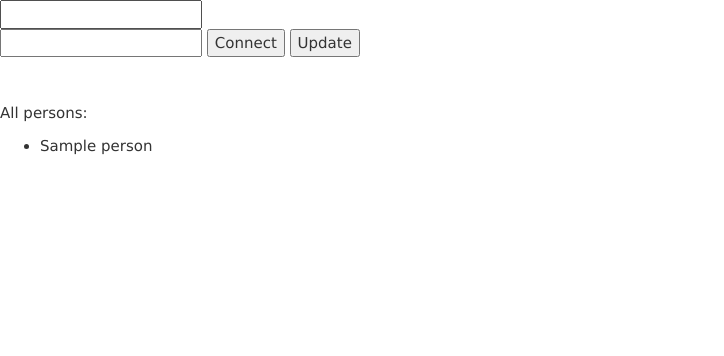
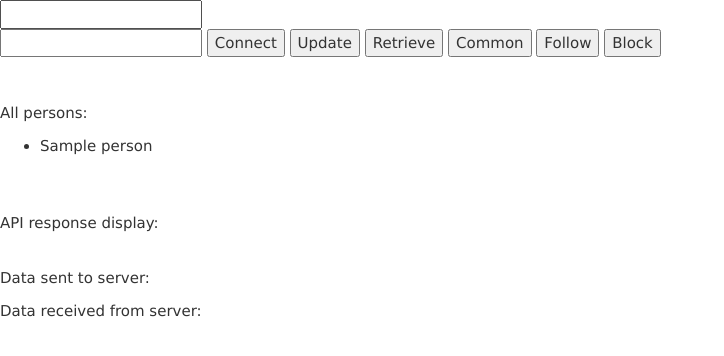
Before and after one commit to Jiang-hao/Friend-management, a Django app: page /index/ in a window 1280 px wide. Shown: the top 356 px of the page, without its empty margins (0-724 px from the left). Run offline with Django 3.2, Linux system fonts and the light colour scheme; tables that the repository leaves empty hold one stand-in row (values such as "Sample post"); some libraries are stand-ins or nearby versions.

Commit message:
Finished 5th api, but did not add validations for blocked friends in connect ohyeah

```diff
--- a/djangorest/api/models.py
+++ b/djangorest/api/models.py
@@ -2,20 +2,21 @@ from django.db import models
 from django.contrib.postgres.fields import ArrayField
 # Create your models here.
 class Person(models.Model):
-	name = models.CharField(max_length=50, unique=True, blank=False, primary_key=True)
-
+	name = models.CharField(max_length=200, unique=True, blank=False, primary_key=True)
+	post_message = models.CharField(max_length = 200, default='') # self post
+	received_message = models.CharField(max_length = 200, default='') # receive from others
 
 class Friends(models.Model):
 	person = models.ForeignKey(Person,on_delete=models.CASCADE)
 	friends = ArrayField(
-		models.CharField(max_length=50,null=True)
+		models.CharField(max_length=200,null=True)
 		)
 	blocked_friends = ArrayField(
-		models.CharField(max_length=50,null=True)
+		models.CharField(max_length=200,null=True)
 		)
-	follows = ArrayField(
-		models.CharField(max_length=50,null=True)
+	follower = ArrayField(
+		models.CharField(max_length=200,null=True)
 		) # Friends subscribe this person
-	following = ArrayField(
-		models.CharField(max_length=50,null=True)
+	follow = ArrayField(
+		models.CharField(max_length=200,null=True)
 		) # Friends this person subscribes
--- a/djangorest/api/templates/index.html
+++ b/djangorest/api/templates/index.html
@@ -44,6 +44,10 @@
 	<input id="target" type='text'>
 	<button id='connect' >Connect</button>
 	<button id='update' >Update</button>
+	<button id='retrieve' >Retrieve</button>
+	<button id='common' >Common</button>
+	<button id='follow' >Follow</button>
+	<button id='block' >Block</button>
 </div>
 <br><br>
 
@@ -56,22 +60,40 @@
 
 
 </div>
+<br><br>
+
+<div>
+
+	<p>API response display:</p>
+	<br>
+<p>Data sent to server:
+	<span id='send'>
+
+	</span>
+<br>
+<p>Data received from server:
+	<span id='receive'>
+
+	</span>
+
+</div>
 
 
 	<script>
 
  $('#connect').on('click',function(){
-
+		var para = [$('#requestor').val(),$('#target').val()]
 		$.ajax({
 			type:"POST",
 			dataType: "json",
 			url: 'http://localhost:8000/connect/',
 			data:{
-				'requestor':$('#requestor').val(),
-				'target':$('#target').val()
+				'friends':para
 			},
 			success: function(result){
-				alert(result["success"])
+				$('#send').html(para)
+				$('#receive').html(JSON.stringify(result))
+
 			},
 			error: function(xhr,thrownError){
 				alert(thrownError)
@@ -80,6 +102,84 @@
 
 
 });
+
+
+  $('#retrieve').on('click',function(){
+  		var para = $('#requestor').val()
+		$.ajax({
+			type:"POST",
+			url: 'http://localhost:8000/retrieve/',
+			data:{
+				'email': para
+			},
+			success: function(result){
+				$('#send').html(para)
+				$('#receive').html(JSON.stringify(result))
+			},
+
+		});
+
+
+});
+
+  $('#common').on('click',function(){
+  		var para = [$('#requestor').val(),$('#target').val()]
+		$.ajax({
+			type:"POST",
+			url: 'http://localhost:8000/common/',
+			data:{
+				'friends': para
+			},
+			success: function(result){
+				$('#send').html(para)
+				$('#receive').html(JSON.stringify(result))
+			},
+
+		});
+
+
+});
+
+
+  $('#follow').on('click',function(){
+  		var para = [$('#requestor').val(),$('#target').val()]
+		$.ajax({
+			type:"POST",
+			url: 'http://localhost:8000/follow/',
+			data:{
+				'requestor': $('#requestor').val(),
+				'target': $('#target').val(),
+			},
+			success: function(result){
+				$('#send').html(para)
+				$('#receive').html(JSON.stringify(result))
+			},
+
+		});
+
+
+});
+
+
+  $('#block').on('click',function(){
+  		var para = [$('#requestor').val(),$('#target').val()]
+		$.ajax({
+			type:"POST",
+			url: 'http://localhost:8000/block/',
+			data:{
+				'requestor': $('#requestor').val(),
+				'target': $('#target').val(),
+			},
+			success: function(result){
+				$('#send').html(para)
+				$('#receive').html(JSON.stringify(result))
+			},
+
+		});
+
+
+});
+
 
   $('#update').on('click',function(){
 
@@ -95,6 +195,7 @@
 
 
 });
+
 
 
 
--- a/djangorest/api/urls.py
+++ b/djangorest/api/urls.py
@@ -3,9 +3,12 @@ from rest_framework.urlpatterns import format_suffix_patterns
 from . import views
 
 urlpatterns = {
-    url(r'^friends/$', views.CreateView.as_view(), name="create"),
     url(r'^all/$', views.listAll, name="listAll"),
     url(r'^connect/$', views.connect, name="connect"),
+    url(r'^retrieve/$',views.retrieve,name='retrieve'),
+    url(r'^common/$',views.common,name='common'),
+    url(r'^follow/$',views.follow,name='follow'),
+    url(r'^block/$',views.block,name='block'),
     url(r'^index/$',views.index,name='index')
 }
 
--- a/djangorest/api/views.py
+++ b/djangorest/api/views.py
@@ -41,44 +41,56 @@ def listAll(request):
 	persons = Person.objects.all()
 	context = {'allPersons': persons}
 	return render(request,'templates/index.html',context)
-	# for a in persons:
-	# 	friend_list = Friends.objects.filter(person = a)
-	# 	if(bool(friend_list)):
-	# 		# True if not empty
-	# 		res[a.name] = friend_list.get().friends
-	# 	else:
-	# 		res[a.name] = ['No friends']
-
-	# res['1'] = 1
-	# res['2'] = 3
-	#data = serializers.serialize('json', res)
-	#return HttpResponse(json.dumps(res))
 
 
 @csrf_exempt
 def connect(request):
-
- 	requestor = request.POST.get('requestor')
- 	target = request.POST.get('target')
- 	res={}
- 	try:
+	data = request.POST.getlist('friends[]')
+	requestor = data[0]
+	target = data[1]
+	res={}
+	try:
 	 	if bool(Person.objects.filter(name=requestor)):
 	 		#Record exists
 	 		requestor_obj = Person.objects.get(name=requestor)
 	 	else:
 	 		#No records
-	 		Person.objects.create(name=requestor)
+	 		Person.objects.create(name=requestor,post_message='',receive_message='')
 	 		requestor_obj = Person.objects.get(name=requestor)
+	 		Friends.objects.create(person=requestor_obj,friends=[], blocked_friends=[],follower=[],follow=[] )
 
-	 	if bool(Friends.objects.filter(person=requestor_obj)):
+
+	 	if bool(Person.objects.filter(name=target)):
+	 		#Record exists
+	 		target_obj = Person.objects.get(name=target)
+	 	else:
+	 		#No records
+	 		Person.objects.create(name=target,post_message='',receive_message='')
+	 		target_obj = Person.objects.get(name=target)
+	 		Friends.objects.create(person=target_obj,friends=[], blocked_friends=[],follower=[],follow=[] )
+
+	 	try:
 	 		#Record exists
 	 		requestor_friends = Friends.objects.get(person=requestor_obj)
-	 		requestor_friends.friends.append(target)
-	 		requestor_friends.save()
-	 	else:
-	 		#No records
-	 		Friends.objects.create(person=requestor_obj,friends=[target], blocked_friends=[],follows=[],following=[] )
- 		res['success'] = True
+	 		if target not in requestor_friends.friends:
+		 		requestor_friends.friends.append(target)
+		 		requestor_friends.save()
+		 		res['success'] = True
+		 	else:
+		 		res['success'] = False
+		 		res['reason'] = target + " is already a friend of "+requestor
+
+	 		target_friends = Friends.objects.get(person=target_obj)
+	 		if requestor not in target_friends.friends:
+		 		target_friends.friends.append(requestor)
+		 		target_friends.save()
+		 		res['success'] = True
+		 	else:
+		 		res['success'] = False
+		 		res['reason'] = target + " is already a friend of "+requestor
+	 	except Exception as e:
+	 		res['success'] = False
+	 		res['reason'] = "Error occured: "+ str(e)
  	# try:
  	# 	requestor_friends = Friends.objects.get(person=requestor_obj)
  	# 	requestor_friends.friends.append(target)
@@ -86,6 +98,170 @@ def connect(request):
  	# except:
  	# 	res['success'] = False
  	# res['success'] = requestor_obj.name
- 	except:
+	except Exception as e:
  		res['success'] = False
- 	return HttpResponse(json.dumps(res))
+ 		res['reason'] = "Error occured: "+ str(e)
+	return HttpResponse(json.dumps(res))
+
+@csrf_exempt
+def retrieve(request):
+	res={}
+	email = request.POST.get('email')
+	try:
+		the_person = Person.objects.get(name=email)
+
+	except:
+		res['success'] = False
+		res['reason'] = email + " is not in Person database"
+		return HttpResponse(json.dumps(res))
+	try:
+		friend_list = Friends.objects.get(person=the_person).friends
+	except:
+		res['success'] = False
+		res['reason'] = email + " is not in Friends database"
+		return HttpResponse(json.dumps(res))
+
+
+	res['success'] = True
+	res['friends'] = friend_list
+	res['count'] = len(friend_list)
+
+	return HttpResponse(json.dumps(res))
+
+
+@csrf_exempt
+def common(request):
+	data = request.POST.getlist('friends[]')
+	requestor = data[0]
+	target = data[1]
+	res={}
+	try:
+		requestor_person = Person.objects.get(name=requestor)
+
+	except:
+		res['success'] = False
+		res['reason'] = requestor + " is not in Person database"
+		return HttpResponse(json.dumps(res))
+	try:
+		target_person = Person.objects.get(name=target)
+
+	except:
+		res['success'] = False
+		res['reason'] = target + " is not in Person database"
+		return HttpResponse(json.dumps(res))
+
+	try:
+		requestor_friend_list = Friends.objects.get(person=requestor_person).friends
+	except:
+		res['success'] = False
+		res['reason'] = requestor+" is not in Friends database"
+		return HttpResponse(json.dumps(res))
+	try:
+		target_friend_list = Friends.objects.get(person=target_person).friends
+	except:
+		res['success'] = False
+		res['reason'] = target+" is not in Friends database"
+		return HttpResponse(json.dumps(res))
+
+	commont_friends= list(set(requestor_friend_list).intersection(target_friend_list))
+
+
+	res['success'] = True
+	res['friends'] = commont_friends
+	res['count'] = len(commont_friends)
+
+	return HttpResponse(json.dumps(res))
+
+@csrf_exempt
+def follow(request):
+
+	res={}
+	requestor = request.POST.get('requestor')
+	target = request.POST.get('target')
+	try:
+		requestor_person = Person.objects.get(name=requestor)
+
+	except:
+		#Not in Person db. Create one for requestor
+		Person.objects.create(name=requestor,post_message='',receive_message='')
+		requestor_person = Person.objects.get(name=requestor)
+		Friends.objects.create(person=requestor_person,friends=[],blocked_friends=[],follower=[],follow=[])
+
+
+	try:
+		target_person = Person.objects.get(name=target)
+
+	except:
+		#Not in Person db. Create one for requestor
+		Person.objects.create(name=target,post_message='',receive_message='')
+		target_person = Person.objects.get(name=target)
+		Friends.objects.create(person=target_person,friends=[],blocked_friends=[],follower=[],follow=[])
+
+
+	try:
+		requestor_follow = Friends.objects.get(person=requestor_person)
+		requestor_follow.follow.append(target)
+		requestor_follow.save()
+
+	except:
+		res['success'] = False
+		res['reason'] = requestor + " cannot follow "+ target
+		return HttpResponse(json.dumps(res))
+
+
+	try:
+		target_follower = Friends.objects.get(person=target_person)
+		target_follower.follower.append(requestor)
+		target_follower.save()
+	except:
+		res['success'] = False
+		res['reason'] = target + " cannot add " +requestor+" as follower"
+		return HttpResponse(json.dumps(res))
+
+
+
+	res['success'] = True
+
+	return HttpResponse(json.dumps(res))
+
+
+
+@csrf_exempt
+def block(request):
+
+	res={}
+	requestor = request.POST.get('requestor')
+	target = request.POST.get('target')
+	try:
+		requestor_person = Person.objects.get(name=requestor)
+
+	except:
+		#Not in Person db. Create one for requestor
+		Person.objects.create(name=requestor,post_message='',receive_message='')
+		requestor_person = Person.objects.get(name=requestor)
+		Friends.objects.create(person=requestor_person,friends=[],blocked_friends=[],follower=[],follow=[])
+
+
+	try:
+		target_person = Person.objects.get(name=target)
+
+	except:
+		#Not in Person db. Create one for requestor
+		Person.objects.create(name=target,post_message='',receive_message='')
+		target_person = Person.objects.get(name=target)
+		Friends.objects.create(person=target_person,friends=[],blocked_friends=[],follower=[],follow=[])
+
+
+	try:
+		requestor_blocks = Friends.objects.get(person=requestor_person)
+		requestor_blocks.blocked_friends.append(target)
+		requestor_blocks.save()
+
+	except:
+		res['success'] = False
+		res['reason'] = requestor + " cannot block "+ target
+		return HttpResponse(json.dumps(res))
+
+	res['success'] = True
+
+	return HttpResponse(json.dumps(res))
```
